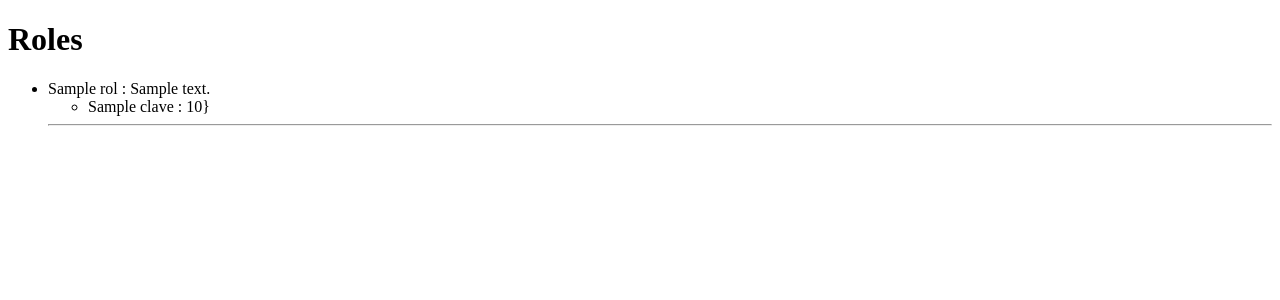
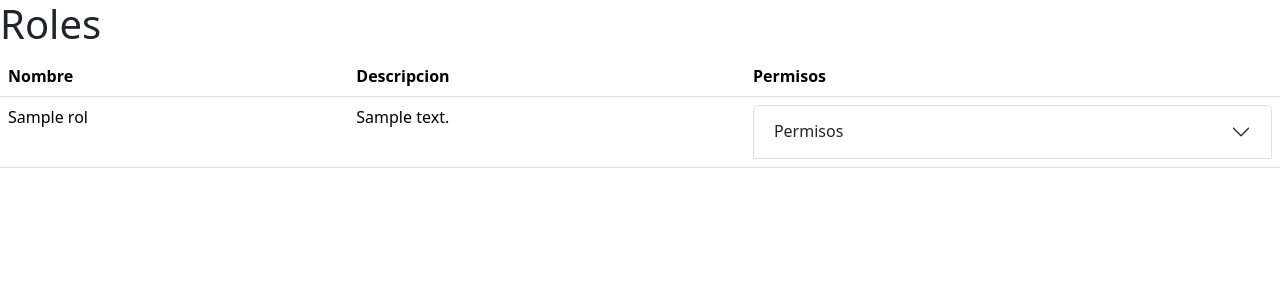
Before and after one commit to nildag/CMS, a Django app: template rol/templates/verRol.html in a window 1280 px wide. Shown: the top 300 px of the page. Run offline with Django 4.2, Linux system fonts and the light colour scheme; the template is opened without the code that fills it: most values are stand-ins (such as "Sample title", 1, 10 or a date in 2020); parts of the project's set-up code (start-up, migrations or seed data) failed here and were passed over.

Commit message:
Front categorias y roles
Algunos cambios en el Font para los módulos de categorías y roles

```diff
--- a/rol/templates/verRol.html
+++ b/rol/templates/verRol.html
@@ -1,22 +1,52 @@
 <!DOCTYPE html>
 <html lang="en">
 <head>
+    <link href="https://cdn.jsdelivr.net/npm/bootstrap@5.3.1/dist/css/bootstrap.min.css" rel="stylesheet" integrity="sha384-4bw+/aepP/YC94hEpVNVgiZdgIC5+VKNBQNGCHeKRQN+PtmoHDEXuppvnDJzQIu9" crossorigin="anonymous">
+    <script src="https://cdn.jsdelivr.net/npm/bootstrap@5.3.1/dist/js/bootstrap.bundle.min.js" integrity="sha384-HwwvtgBNo3bZJJLYd8oVXjrBZt8cqVSpeBNS5n7C8IVInixGAoxmnlMuBnhbgrkm" crossorigin="anonymous"></script>
     <meta charset="UTF-8">
     <title>Roles</title>
 </head>
 <body>
+
 <h1>Roles</h1>
-    <ul>
+<table class="table">
+  <thead>
+    <tr>
+      <th scope="col">Nombre</th>
+      <th scope="col">Descripcion</th>
+        <th sope="col">Permisos</th>
+    </tr>
+  </thead>
+   <tbody>
         {% for rol in roles %}
-            <li>{{ rol.nombre }} : {{ rol.descripcion }}</li>
-            <ul>
-                {% for clave, valor in rol.permisos.items %}
-                <li>{{ clave }} : {{ valor }}}</li>
-                {% endfor %}
-            </ul>
-            <hr>
+        <tr>
+              <td>{{ rol.nombre }}</td>
+              <td>{{ rol.descripcion }}</td>
+            <td>
+                <div class="accordion" id="accordionExample">
+                  <div class="accordion-item">
+                    <h2 class="accordion-header" id="headingOne">
+                      <button class="accordion-button collapsed" type="button" data-bs-toggle="collapse" data-bs-target="#{{ rol.nombre }}"  aria-controls="{{ rol.nombre }}">
+                        Permisos
+                      </button>
+                    </h2>
+                </div>
+
+                 <div id="{{ rol.nombre }}" class="accordion-collapse collapse" aria-labelledby="headingOne" data-bs-parent="#accordionExample">
+                    <div class="accordion-body">
+                    <ul>
+                        {% for clave, valor in rol.permisos.items %}
+                        <li>{{ clave }} : {{ valor }}}</li>
+                        {% endfor %}
+                    </ul>
+                  </div>
+                </div>
+              </div>
+            </div>
+            </td>
+        </tr>
         {% endfor %}
-
-    </ul>
+   </tbody>
+</table>
 </body>
 </html>
```
Also changed, not shown: categorias/templates/verCategorias.html (+18 -2 lines).
